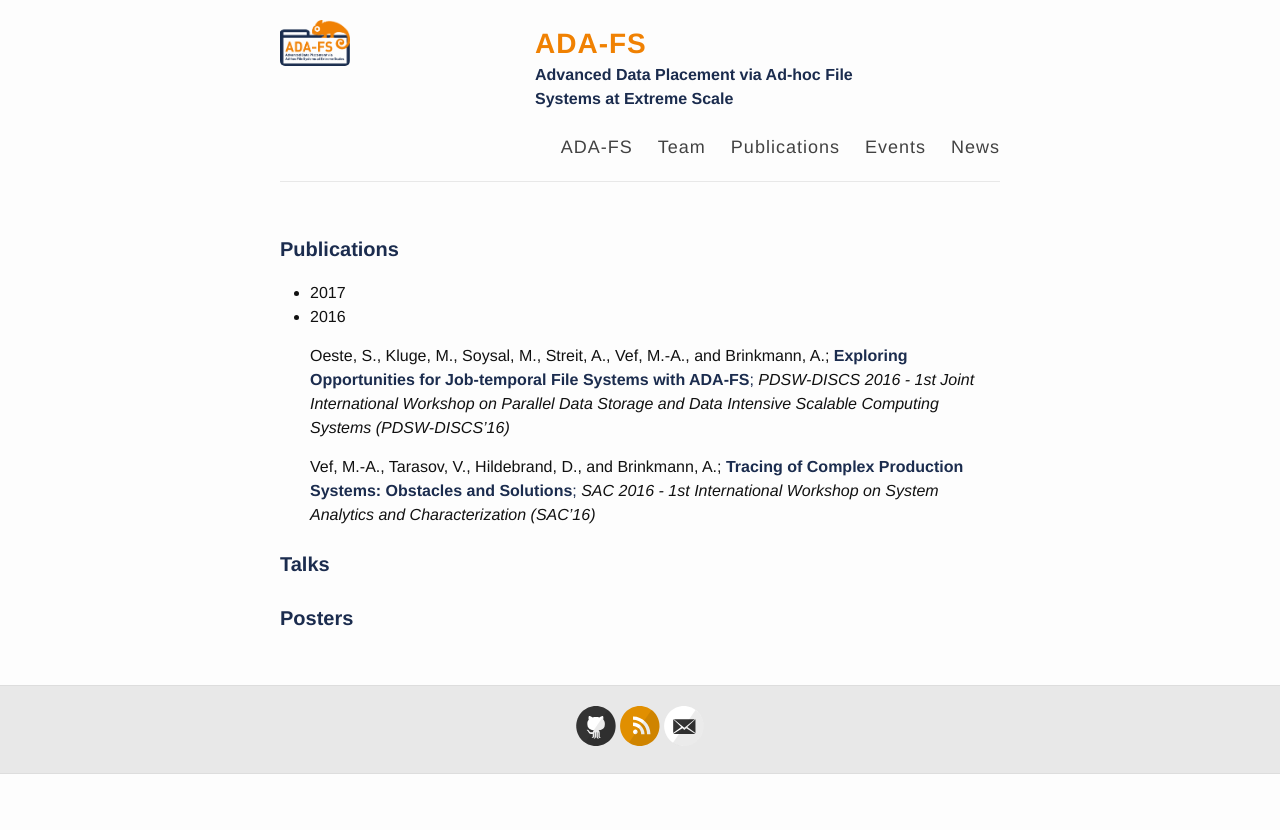
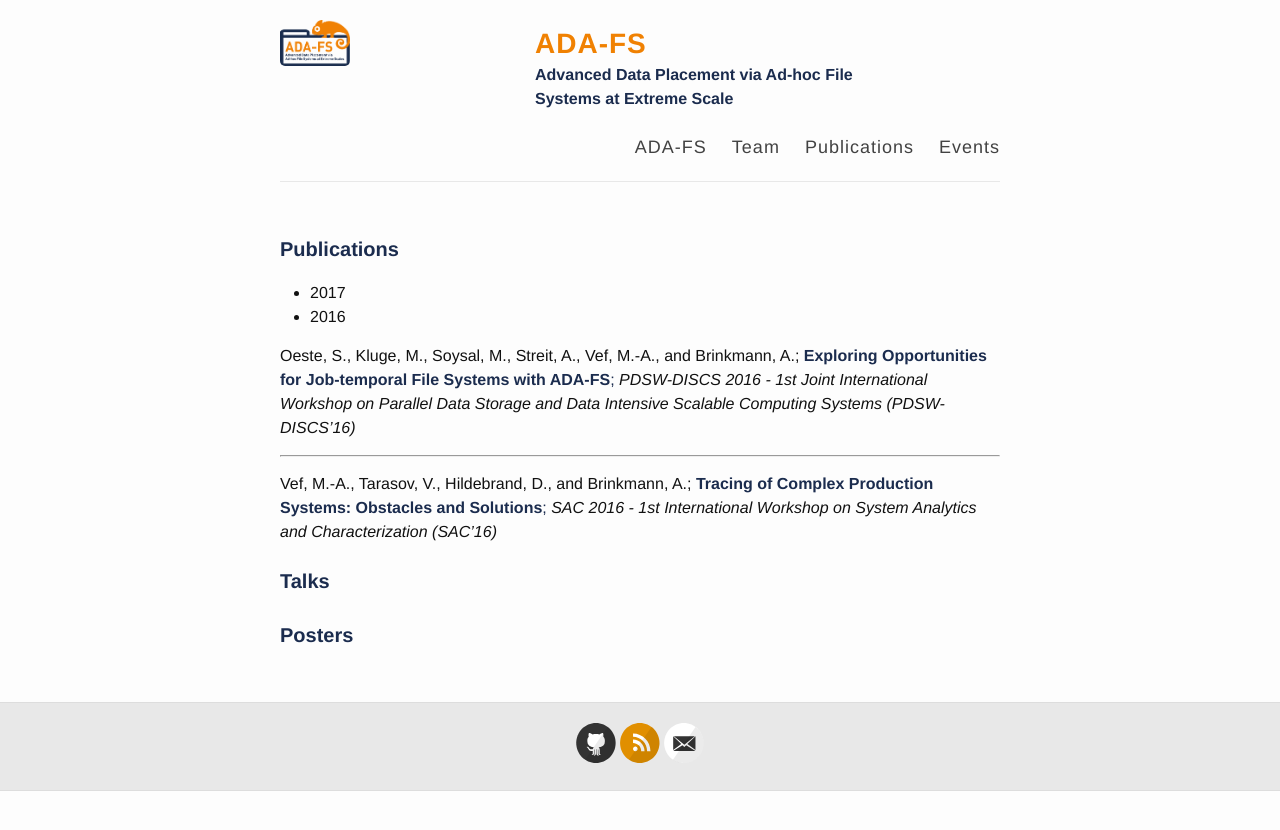
Before and after one commit to ada-fs/ada-fs.github.io, a Jekyll site: the page built from publications.md, in a window 1280 px wide. Shown: the top 830 px of the page. Built offline with Jekyll 4.4.1, drawn with Linux system fonts in a browser that asks for light colours; Markdown is read by kramdown in place of the engine named in the settings.

Commit message:
delete unused news site

```diff
--- a/_layouts/default.html
+++ b/_layouts/default.html
@@ -26,7 +26,6 @@
                         <a href="{{ site.baseurl }}/team">Team</a>
                         <a href="{{ site.baseurl }}/publications">Publications</a>
                         <a href="{{ site.baseurl }}/events">Events</a>
-                        <a href="{{ site.baseurl }}/news">News</a>
                     </nav>
                 </header>
             </div>
--- a/publications.md
+++ b/publications.md
@@ -8,23 +8,26 @@ permalink: /publications/
 
 * 2017
 * 2016
-	<p>Oeste, S., Kluge, M., Soysal, M., Streit, A., Vef, M.-A., and Brinkmann, A.;
-		<a href="http://www.pdsw.org/pdsw-discs16/wips/oeste-wip-pdsw-discs16.pdf">
-			<b>Exploring Opportunities for Job-temporal File Systems with ADA-FS</b>;
-		</a>
-	<em>
-		PDSW-DISCS 2016 - 1st Joint International Workshop on Parallel Data Storage and Data Intensive Scalable Computing Systems (PDSW-DISCS’16)
-	</em>
-	</p>
 
-	<p>Vef, M.-A., Tarasov, V., Hildebrand, D., and Brinkmann, A.;
-		<a href="https://drive.google.com/open?id=0B-75gd4swZPMZ1pOUFBJeWxfVjQ">
-			<b>Tracing of Complex Production Systems: Obstacles and Solutions</b>;
-		</a>
-	<em>
+<p>Oeste, S., Kluge, M., Soysal, M., Streit, A., Vef, M.-A., and Brinkmann, A.;
+  <a href="http://www.pdsw.org/pdsw-discs16/wips/oeste-wip-pdsw-discs16.pdf">
+    <b>Exploring Opportunities for Job-temporal File Systems with ADA-FS</b>;
+  </a>
+  <em>
+    PDSW-DISCS 2016 - 1st Joint International Workshop on Parallel Data Storage and Data Intensive Scalable Computing Systems (PDSW-DISCS’16)
+  </em>
+</p>
+
+---
+
+<p>Vef, M.-A., Tarasov, V., Hildebrand, D., and Brinkmann, A.;
+  <a href="https://drive.google.com/open?id=0B-75gd4swZPMZ1pOUFBJeWxfVjQ">
+    <b>Tracing of Complex Production Systems: Obstacles and Solutions</b>;
+  </a>
+  <em>
 		SAC 2016 - 1st International Workshop on System Analytics and Characterization (SAC’16)
 	</em>
-	</p>
+</p>
 
 
 ### Talks
```
Also changed, not shown: news.md (deleted, +0 -9 lines).
